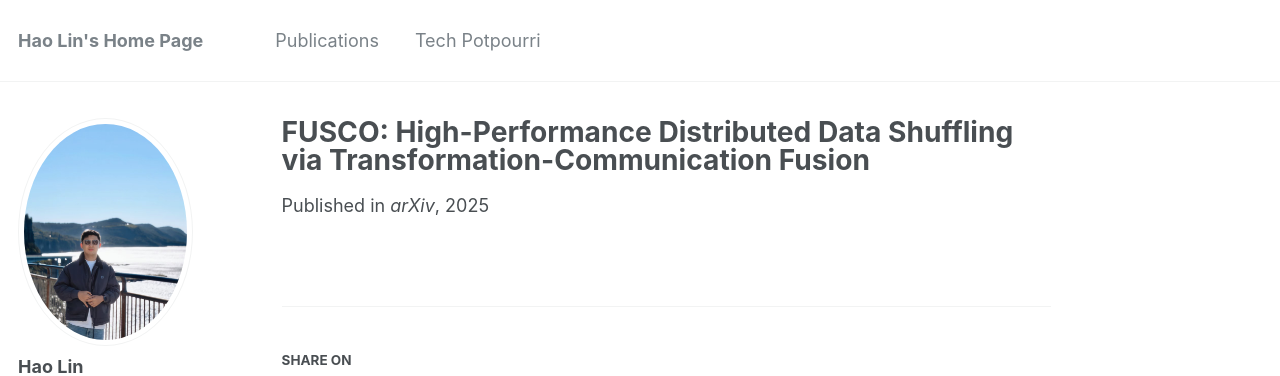
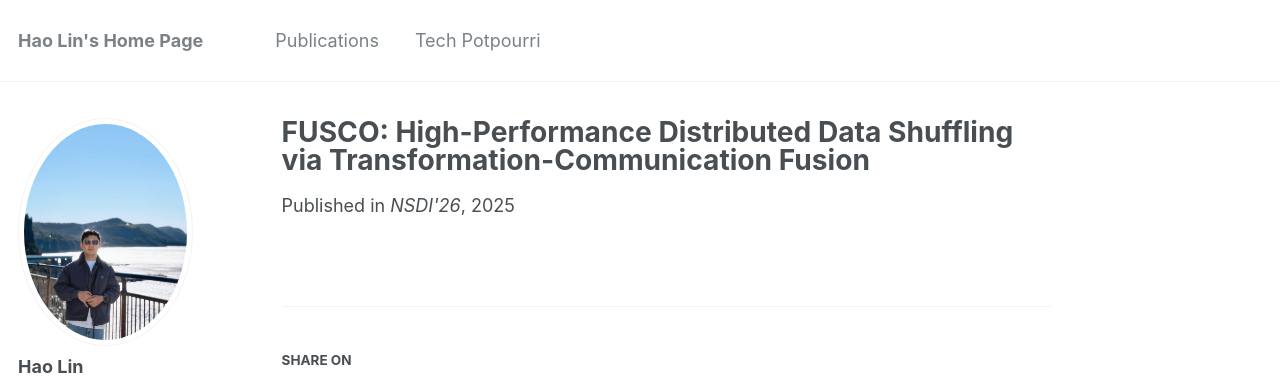
Before and after one commit to andylin-hao/andylin-hao.github.io, a Jekyll site: the page built from _publications/fusco.md, in a window 1280 px wide. Shown: the top 376 px of the page. Built offline with Jekyll 4.4.1, drawn with Linux system fonts in a browser that asks for light colours; some web fonts are replaced.

Commit message:
publications: FUSCO accepted to NSDI'26, mark selected
Update FUSCO venue from arXiv to NSDI'26 and set selected: true so
it appears in the featured section.

Co-Authored-By: Claude <noreply@anthropic.com>

```diff
--- a/_publications/fusco.md
+++ b/_publications/fusco.md
@@ -3,9 +3,9 @@ title: "FUSCO: High-Performance Distributed Data Shuffling via Transformation-Co
 collection: publications
 permalink: /publication/fusco
 date: 2025-12-26
-venue: "arXiv"
+venue: "NSDI'26"
 type: 'conf'
-selected: 'false'
+selected: 'true'
 pdf: 'arxiv-fusco.pdf'
 authors: "Zhuoran Zhu, Chunyang Zhu, <b>Hao Lin</b>, Xu Fu, Yiming Zhou, Quanlu Zhang, Zhenhua Li, Feng Qian, Chao Yu, Boxun Li, Guohao Dai, and Yu Wang"
 ---
```
